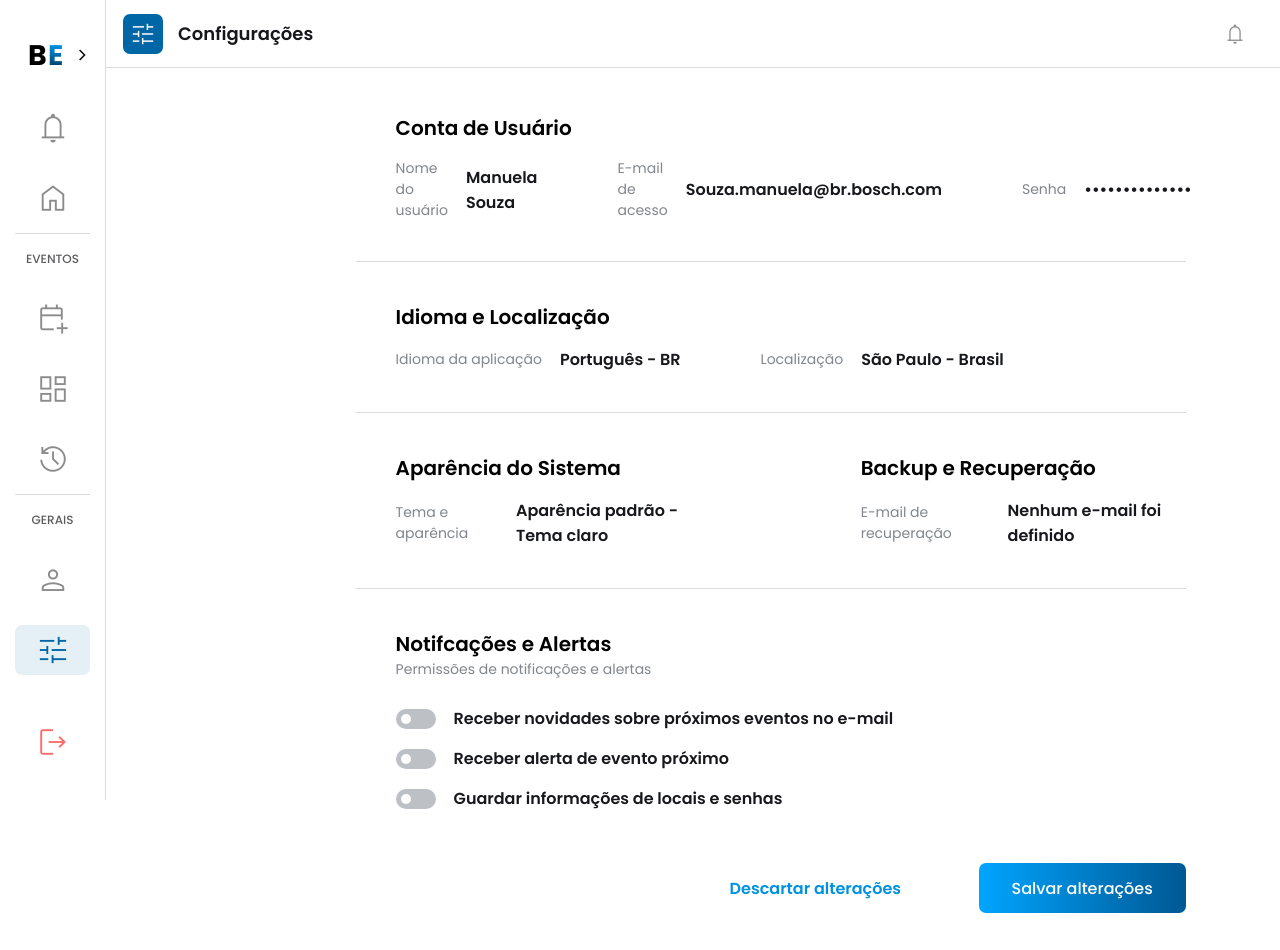
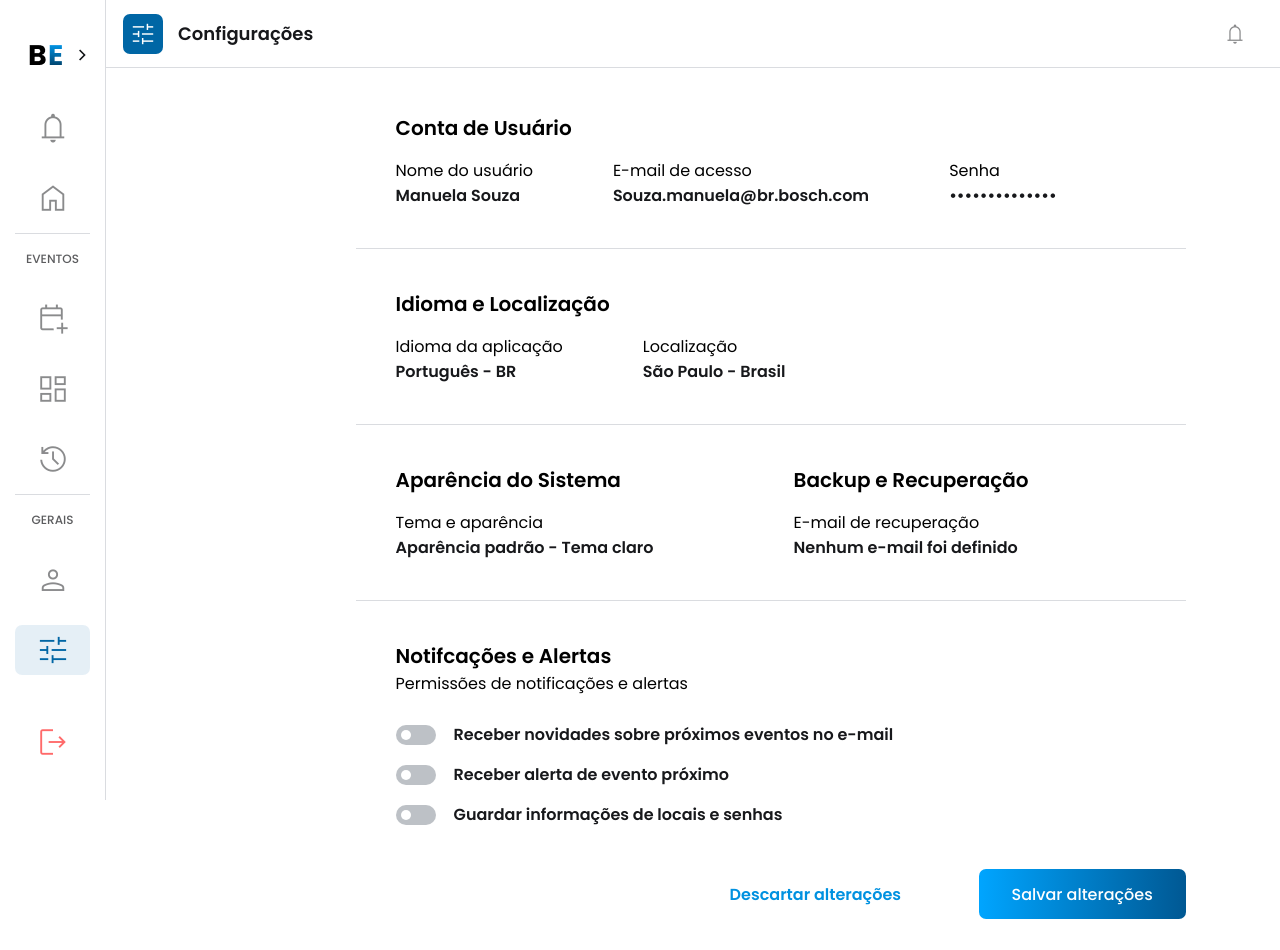
Before and after one commit to EsyProject/EsyFrontend, a React (Vite) app: page /settings in a window 1280 px wide. Shown: the top 950 px of the page. Built offline with nearby package versions, Linux system fonts and the light colour scheme.

Commit message:
fix: changing the class name to resolve conflict between them

```diff
--- a/src/pages/Settings/Settings.css
+++ b/src/pages/Settings/Settings.css
@@ -54,14 +54,14 @@
   padding-left: 40px;
 }
 
-.user-info p {
+.settings p {
   font-size: 14px;
   color: #80868b;
 }
 
 .user-account-permissions h4,
 .user-account-data h4,
-.user-info h4 {
+.settings h4 {
   font-size: 16px;
   color: #17181b;
   font-weight: 550;
@@ -124,5 +124,5 @@
 }
 
 .button-container > a {
-  margin: 40px 0 40px 0;
+  margin: 30px 0 30px 0;
 }
--- a/src/pages/Settings/Settings.jsx
+++ b/src/pages/Settings/Settings.jsx
@@ -14,7 +14,7 @@ const Settings = () => {
   };
 
   const UserInfo = ({ label, value }) => (
-    <div className="user-info">
+    <div className="user-info-settings">
       <p>{label}</p>
       <h4>{value}</h4>
     </div>
```
